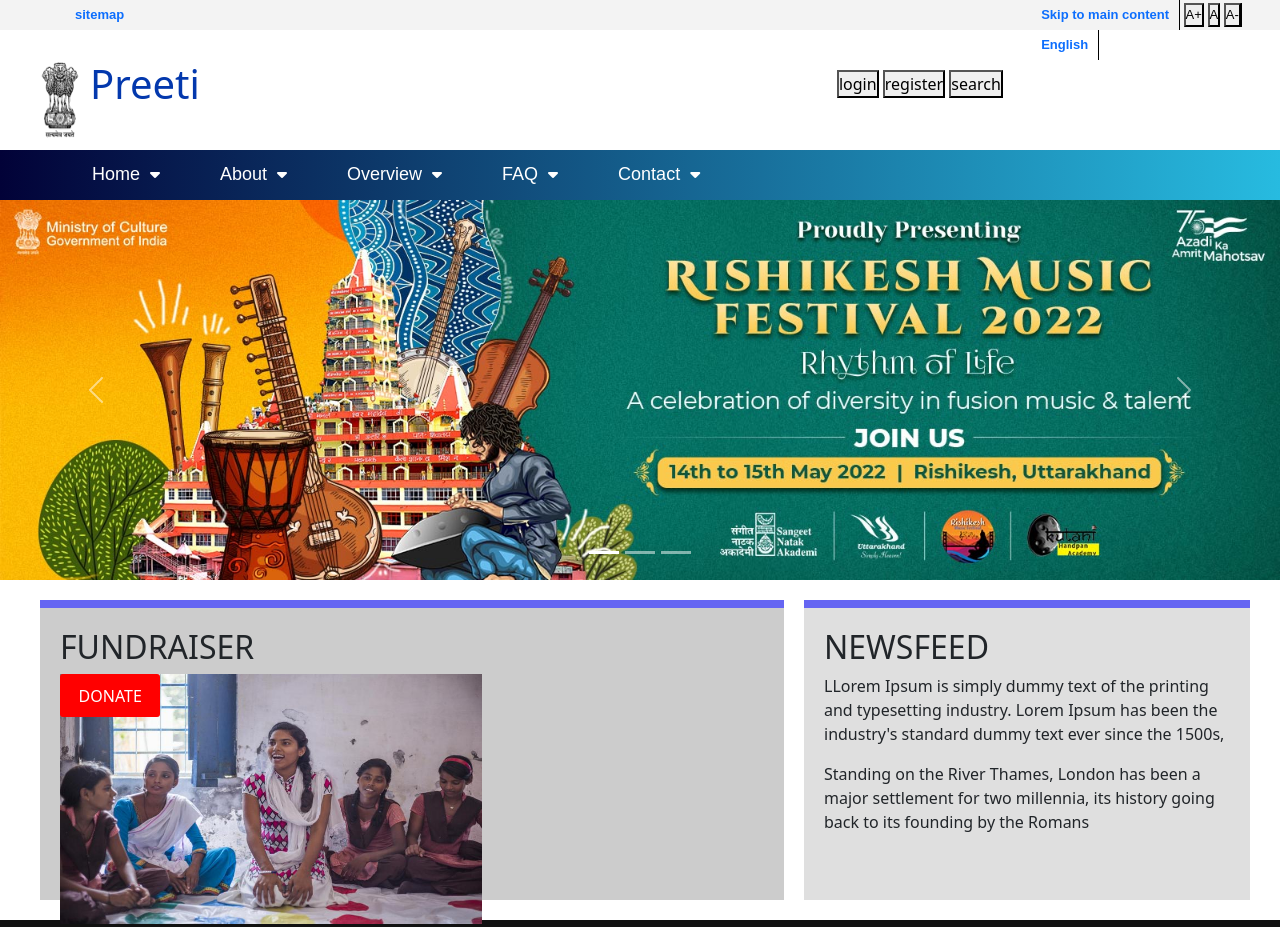
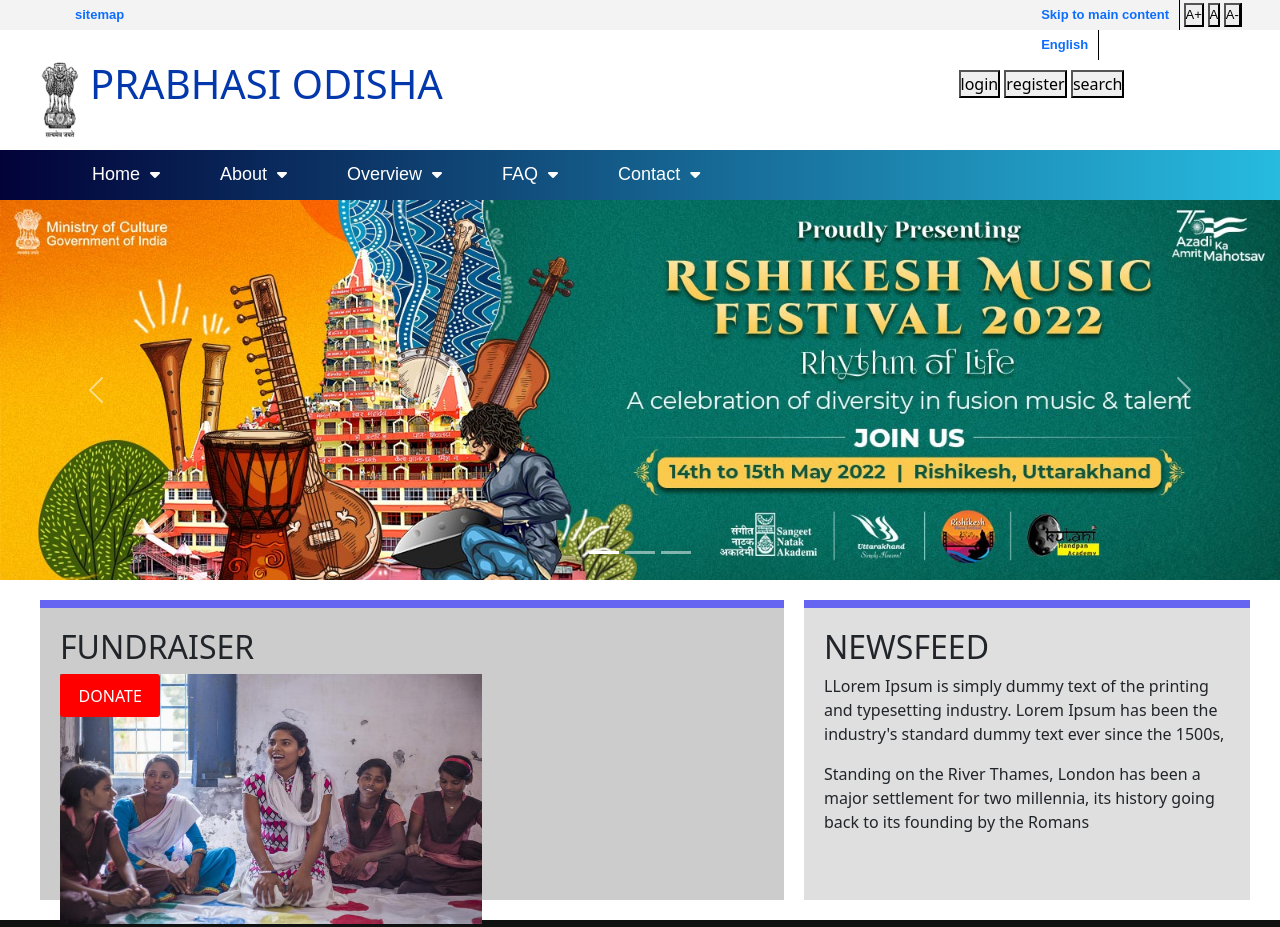
Before and after one commit to PPriyadarsini/Summer-Internship-cum-Project-22, a plain HTML site: page index.html in a window 1280 px wide. Shown: the top 927 px of the page. Drawn offline with nearby package versions, Linux system fonts and the light colour scheme.

Commit message:
changed to original name

```diff
--- a/index.html
+++ b/index.html
@@ -35,7 +35,7 @@
         <div class="header-limiter" >
 
 
-          <h1><img src="emblem.png" height="80px" width="50px">Preeti</h1>
+          <h1><img src="emblem.png" height="80px" width="50px">PRABHASI ODISHA</h1>
 
           <nav class="list" id="text">
            <button>login</button>
```
